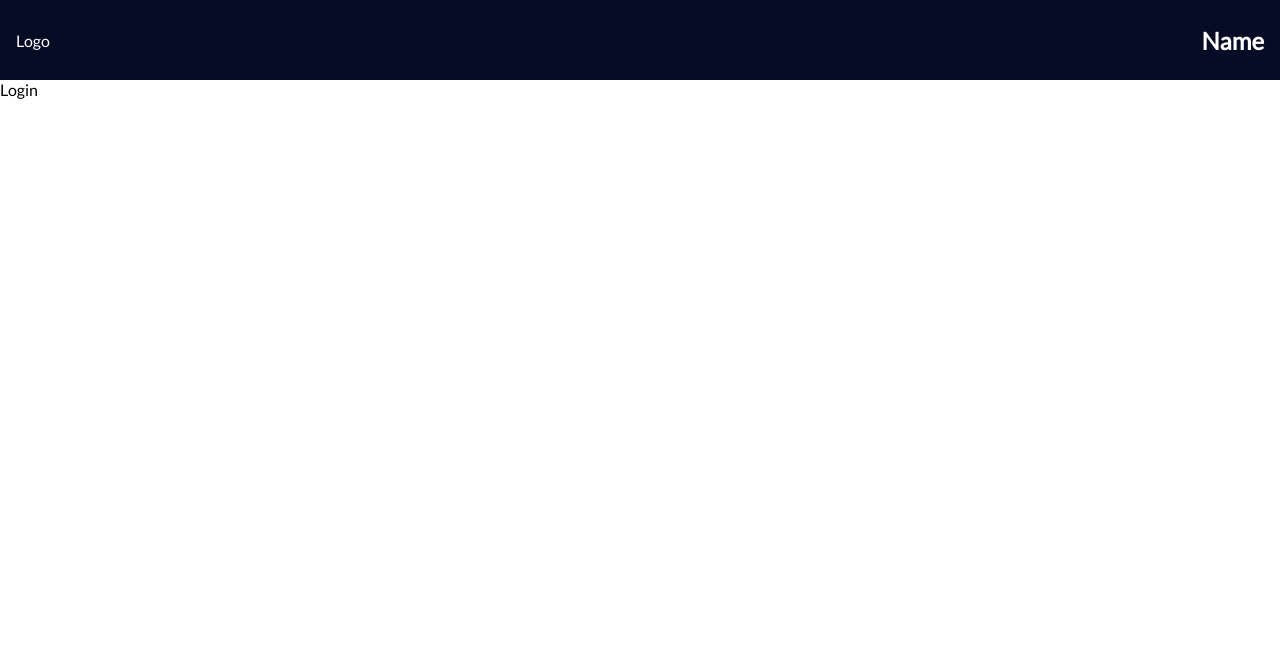
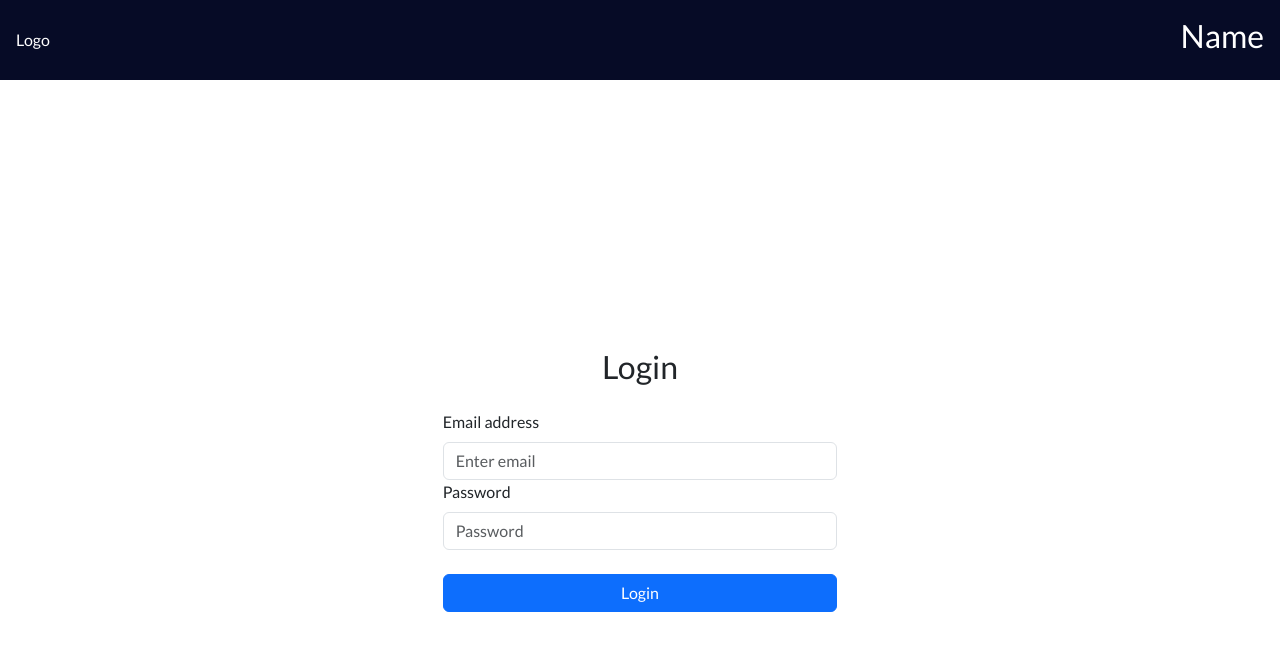
Before and after one commit to Rollins434/testdashboard, a React (Create React App) app: page /login in a window 1280 px wide. Shown: the top 650 px of the page. Built offline with nearby package versions, Linux system fonts and the light colour scheme.

Commit message:
login form with folder structure

```diff
--- a/package.json
+++ b/package.json
@@ -6,7 +6,9 @@
     "@testing-library/jest-dom": "^5.17.0",
     "@testing-library/react": "^13.4.0",
     "@testing-library/user-event": "^13.5.0",
+    "bootstrap": "^5.3.3",
     "react": "^18.3.1",
+    "react-bootstrap": "^2.10.4",
     "react-dom": "^18.3.1",
     "react-icons": "^5.2.1",
     "react-router-dom": "^6.26.0",
--- a/src/App.js
+++ b/src/App.js
@@ -18,9 +18,10 @@ function App() {
       <Routes>
         <Route path="/" element={<Layout />}>
           <Route index element={<Home />} />
-          <Route path="forecasting" element={<Forecasting />} />
+          <Route path="forecasting" element={<Forecasting />} >
           <Route path="tab1" element={<Tab1 />} />
           <Route path="tab2" element={<Tab2 />} />
+          </Route>
         </Route>
         {/* Separate routes for Login and Signup */}
         <Route path="login" element={<AuthLayout><Login/></AuthLayout>} />
--- a/src/index.js
+++ b/src/index.js
@@ -1,6 +1,8 @@
 import React from "react";
 import ReactDOM from "react-dom/client";
 import "./index.css";
+import 'bootstrap/dist/css/bootstrap.min.css';
+
 import App from "./App";
 import { BrowserRouter } from "react-router-dom";
 
--- a/src/pages/Login.js
+++ b/src/pages/Login.js
@@ -1,9 +1,54 @@
-import React from 'react'
+// src/components/LoginForm/LoginForm.jsx
 
-const Login = () => {
+import React, { useState } from 'react';
+import { Form, Button, Container, Row, Col } from 'react-bootstrap';
+// import './LoginForm.module.scss';
+
+const LoginForm = () => {
+  const [email, setEmail] = useState('');
+  const [password, setPassword] = useState('');
+
+  const handleSubmit = (e) => {
+    e.preventDefault();
+
+  };
+
   return (
-    <div>Login</div>
-  )
-}
+    <Container fluid className="d-flex align-items-center justify-content-center min-vh-100">
+    <Row className="justify-content-center w-100">
+      <Col xs={12} md={6} lg={4}>
+        <h2 className="text-center mb-4">Login</h2>
+        <Form onSubmit={handleSubmit}>
+          <Form.Group controlId="formBasicEmail">
+            <Form.Label>Email address</Form.Label>
+            <Form.Control
+              type="email"
+              placeholder="Enter email"
+              value={email}
+              onChange={(e) => setEmail(e.target.value)}
+              required
+            />
+          </Form.Group>
 
-export default Login
+          <Form.Group controlId="formBasicPassword">
+            <Form.Label>Password</Form.Label>
+            <Form.Control
+              type="password"
+              placeholder="Password"
+              value={password}
+              onChange={(e) => setPassword(e.target.value)}
+              required
+            />
+          </Form.Group>
+
+          <Button variant="primary" type="submit" className="w-100 mt-4">
+            Login
+          </Button>
+        </Form>
+      </Col>
+    </Row>
+  </Container>
+  );
+};
+
+export default LoginForm;
```
Also changed, not shown: 1 other file (tests, documents, lock files or other folders).
